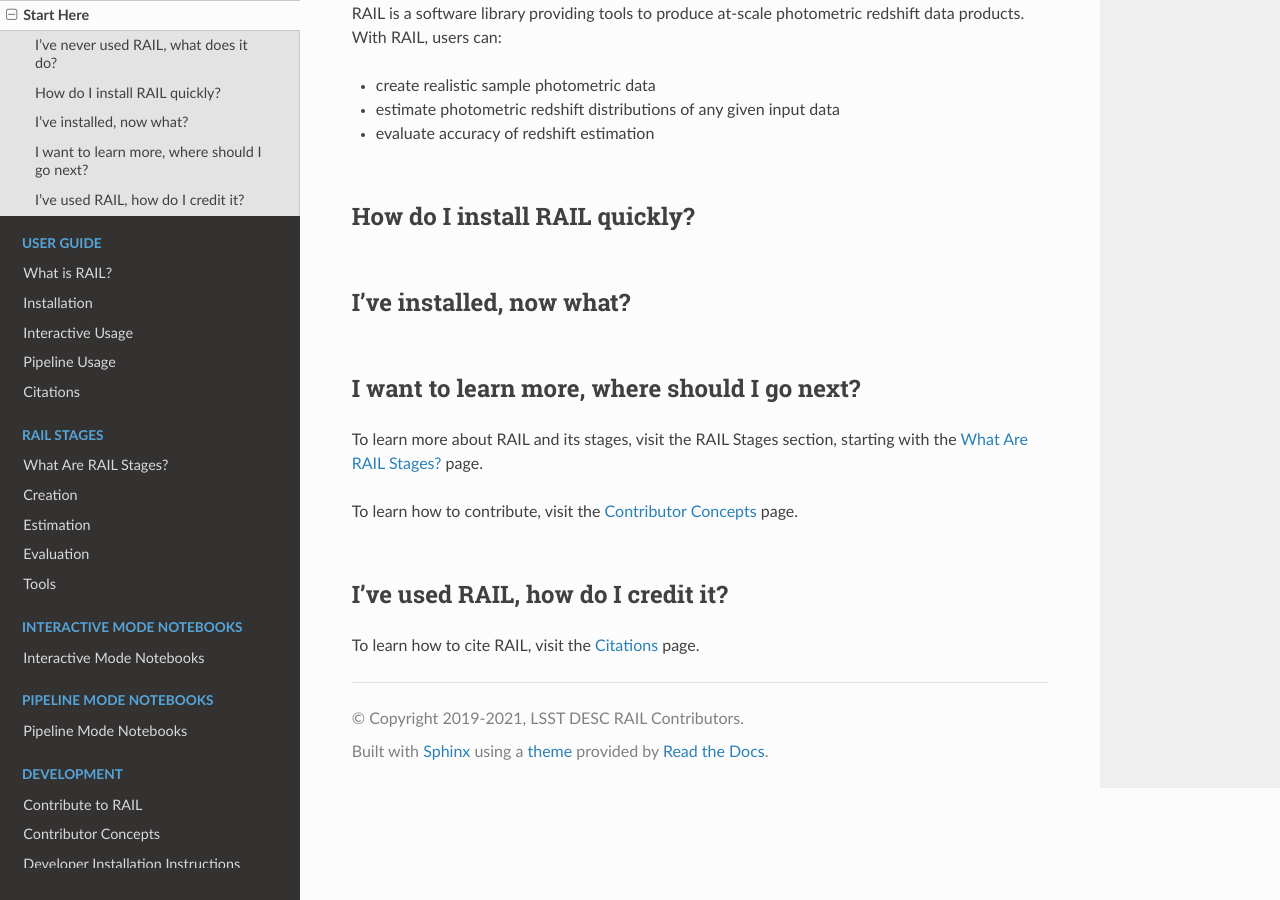
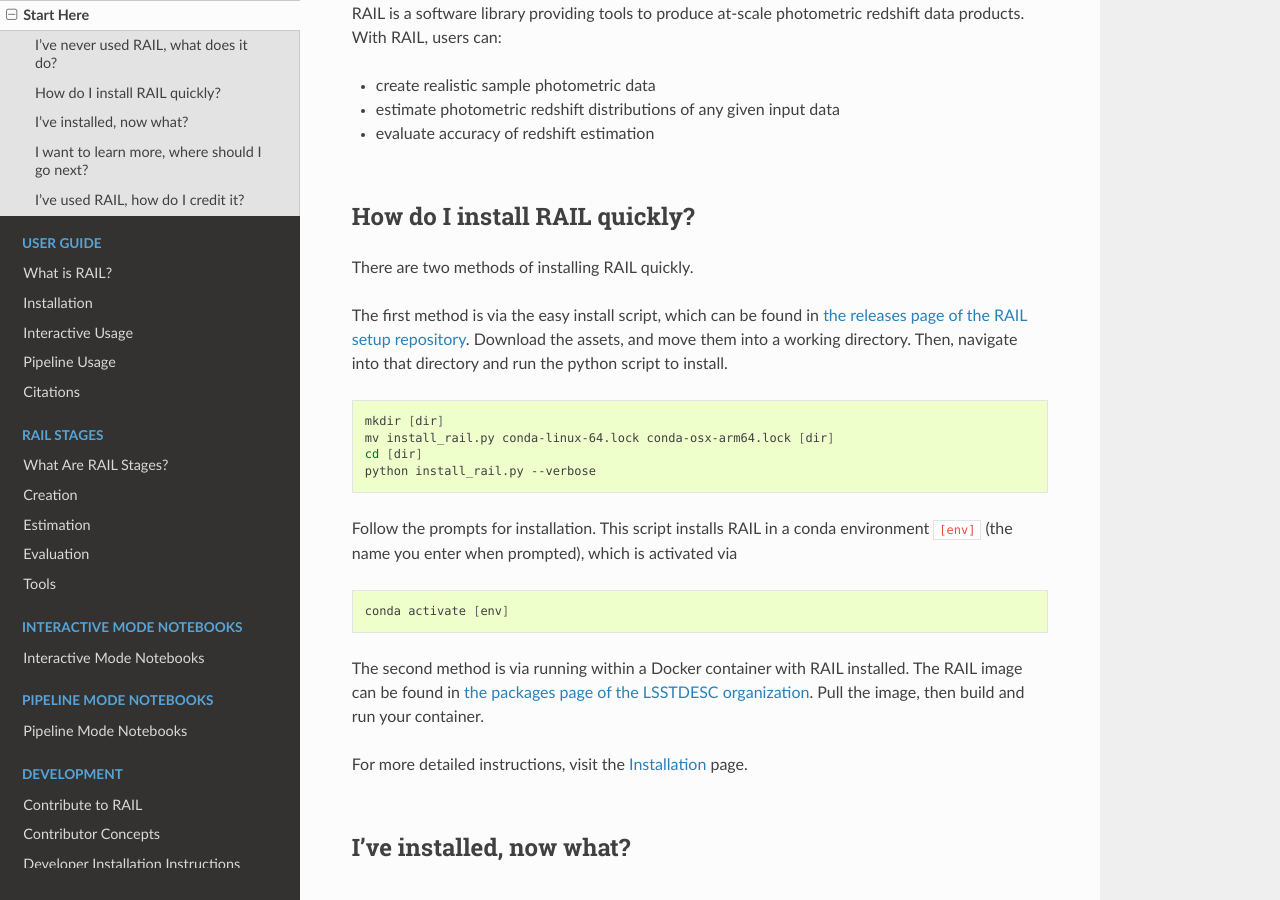
Before and after one commit to LSSTDESC/rail, a Sphinx documentation site: the page built from docs/source/start_here.rst, in a window 1280 px wide and 900 px high, scrolled down 244 px. Built offline with Sphinx 7.4.7 and the Read the Docs theme 3.1.0, drawn with Linux system fonts in a browser that asks for light colours; pages that are not in the unit, such as notebooks, are missing from menus; the version number could not be read and is left out.

Commit message:
added start here install section

```diff
--- a/docs/source/start_here.rst
+++ b/docs/source/start_here.rst
@@ -21,6 +21,35 @@
 
 .. direct to Docker container, point to installation page
 
+There are two methods of installing RAIL quickly.
+
+The first method is via the easy install script, which can be found in `the
+releases page of the RAIL setup repository
+<https://github.com/LSSTDESC/rail_setup/releases>`_. Download the assets, and
+move them into a working directory. Then, navigate into that directory and run
+the python script to install.
+
+.. code-block:: bash
+
+    mkdir [dir]
+    mv install_rail.py conda-linux-64.lock conda-osx-arm64.lock [dir]
+    cd [dir]
+    python install_rail.py --verbose
+
+Follow the prompts for installation. This script installs RAIL in a conda
+environment ``[env]`` (the name you enter when prompted), which is activated via
+
+.. code-block:: bash
+
+    conda activate [env]
+
+The second method is via running within a Docker container with RAIL installed.
+The RAIL image can be found in `the packages page of the LSSTDESC organization
+<https://github.com/orgs/LSSTDESC/packages>`_. Pull the image, then build and
+run your container.
+
+For more detailed instructions, visit the :ref:`installation` page.
+
 =========================
 I've installed, now what?
 =========================
```
